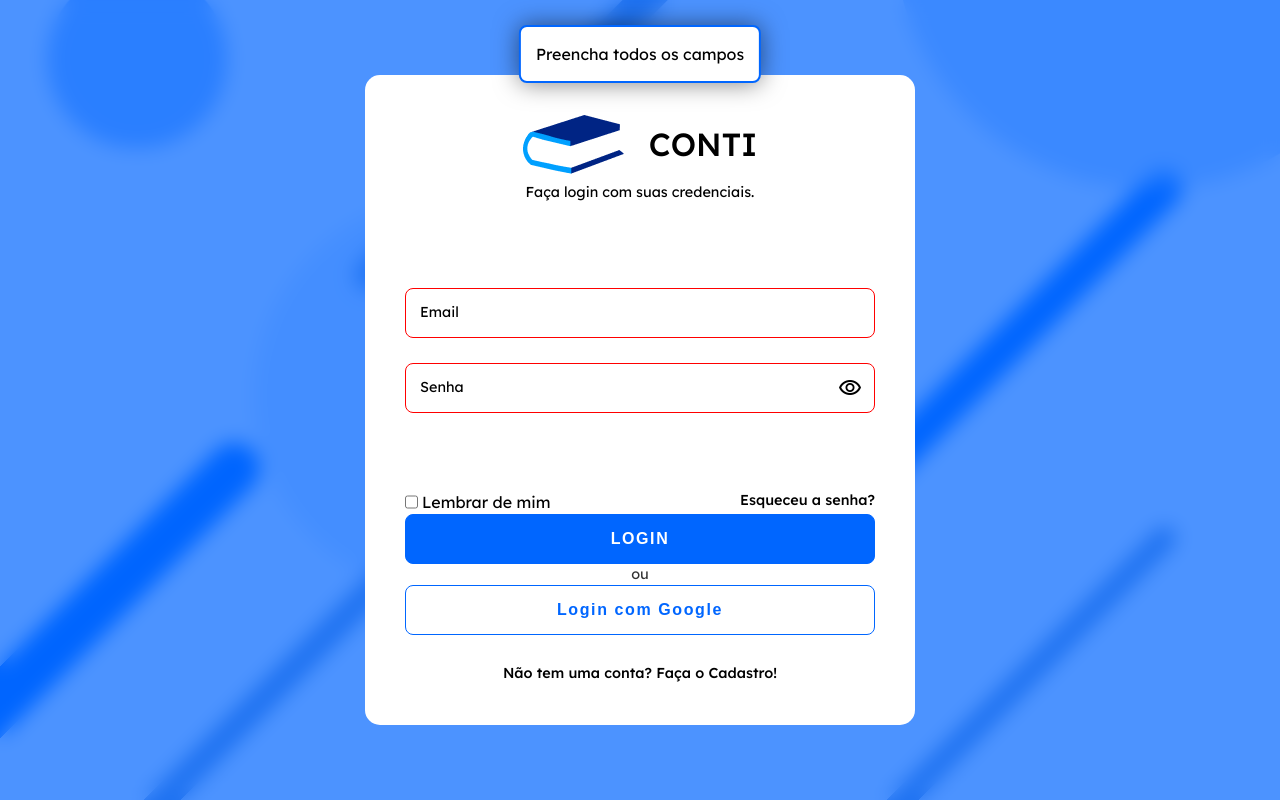
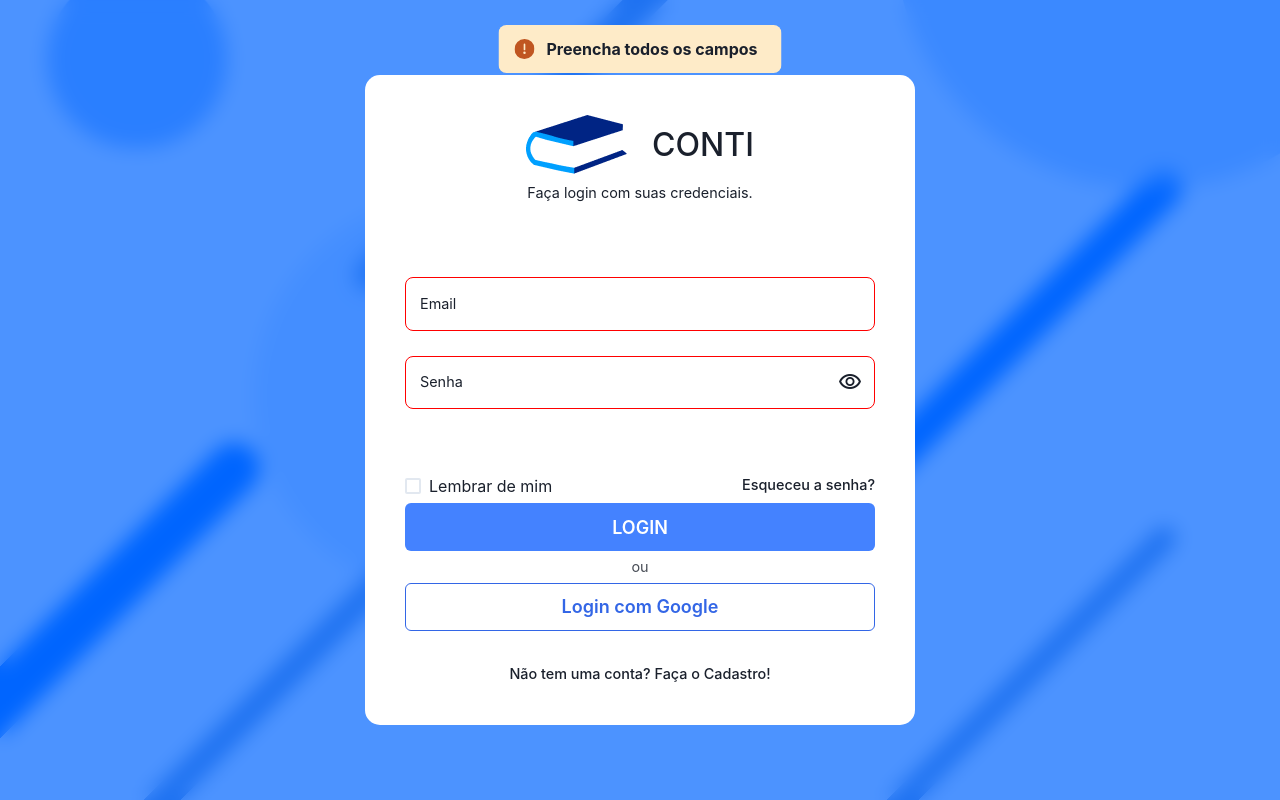
Before and after one commit to TCC-CTI-grupo-1/ConTI, a React (Vite) app in the folder client/: page / in a window 1280 px wide. Both pictures are taken after a click on the button "LOGIN". Built offline with nearby package versions, Linux system fonts and the light colour scheme.

Commit message:
Adição do chakra UI

```diff
--- a/client/package.json
+++ b/client/package.json
@@ -9,6 +9,10 @@
     "preview": "vite preview"
   },
   "dependencies": {
+    "@chakra-ui/react": "^2.8.2",
+    "@emotion/react": "^11.11.4",
+    "@emotion/styled": "^11.11.5",
+    "framer-motion": "^11.1.9",
     "react": "^18.2.0",
     "react-dom": "^18.2.0"
   },
--- a/client/src/App.tsx
+++ b/client/src/App.tsx
@@ -2,13 +2,14 @@ import { createRoot } from 'react-dom/client';
 import AlertBox from './components/AlertBox';
 import User from './components/user/User';
 
-
-const showAlert = (message: string) => {
+const showAlert = (message: string,
+    type?: 'error' | 'success' | 'warning' | 'info',
+    description?: string) => {
   const alertBoxContainer = document.getElementById('alert-box-container');
   if (alertBoxContainer) {
     const alertBox = document.createElement('div');
     alertBoxContainer.appendChild(alertBox);
-    createRoot(alertBox).render(<AlertBox message={message} />);
+    createRoot(alertBox).render(<AlertBox message={message} type={type} description={description} />);
     setTimeout(() => {
       alertBox.remove();
     }, 5000);
--- a/client/src/components/AlertBox.tsx
+++ b/client/src/components/AlertBox.tsx
@@ -1,14 +1,27 @@
+
+import {
+    Alert,
+    AlertIcon,
+    AlertTitle,
+    AlertDescription,
+    ChakraProvider,
+  } from '@chakra-ui/react'
 
 interface Props{
     message: string;
-
+    description?: string;
+    type?: 'error' | 'success' | 'warning' | 'info'
 }
-const AlertBox = ( {message}:Props ) => {
+const AlertBox = ( {message, type = 'error', description}:Props ) => {
 
     return (
-        <div id='alert-box'>
-            <div id='alert-message'>{message}</div>
-        </div>
+        <ChakraProvider>
+            <Alert status={type}>
+                <AlertIcon />
+                <AlertTitle>{message}</AlertTitle>
+                {description && <AlertDescription>{description}</AlertDescription>}
+            </Alert>
+        </ChakraProvider>
     );
 };
 
--- a/client/src/components/Button.tsx
+++ b/client/src/components/Button.tsx
@@ -1,22 +1,29 @@
-import loadingIcon from '../assets/loading.gif';
-
+//import loadingIcon from '../assets/loading.gif';
+import { Button } from '@chakra-ui/react';
 
 interface Props{
     text: string;
-    type?: 1 | 2;
+    type?: 'solid' | 'outline' | 'ghost' | 'link';
     onClick: () => void;
     loading?: boolean;
+    size?: 'lg' | 'md' | 'sm' | 'xs'
 }
 
-const Button = ({text, onClick, type = 1, loading = false}: Props) => {
+const LocalButton = ({text, onClick, type = 'solid', loading = false, size='lg'}: Props) => {
     return (
-        <button onClick={onClick} className={(type == 2 ? 'secondary' : '')
+        <Button variant={type} colorScheme='blue' width={'100%'}
+        onClick={onClick}
+        isLoading={loading}
+        size={size}>{text}</Button>
+    )
+}
+
+/*<button onClick={onClick} className={(type == 2 ? 'secondary' : '')
             + ' ' + (loading ? 'loading' : '')
         }>
              {!loading && <h3> {text} </h3>}
              {loading && <img src={loadingIcon} alt="Loading" />}
-        </button>
-    )
-}
+        </button>*/
 
-export default Button;
+
+export default LocalButton;
--- a/client/src/components/user/Login.tsx
+++ b/client/src/components/user/Login.tsx
@@ -21,6 +21,7 @@ const Login = ({changeLoginPage}:Props) => {
     const [password, setPassword] = useState('');
     const [remember, setRemember] = useState(false);
 
+
     //A ideia e que, se for true, todos os inputs recebem as "caixinhas vermelhas" em volta,
     //E não só de e-mail e senha, pedindo para que o usuario preencha os outros valores
     const[isInputsValid, setIsInputsValid] = useState(false);
@@ -37,7 +38,7 @@ const Login = ({changeLoginPage}:Props) => {
     async function handleLoginButtonClick(){
         if (email.length == 0 || password.length == 0) {
             setIsInputsValid(true);
-            showAlert('Preencha todos os campos');
+            showAlert('Preencha todos os campos', 'warning');
             return;
         }
         else{
--- a/client/src/components/user/Options.tsx
+++ b/client/src/components/user/Options.tsx
@@ -1,5 +1,6 @@
 import Button from "../Button"
 import { showAlert } from "../../App"
+import { Checkbox } from '@chakra-ui/react'
 
 interface Props{
     type: 'login' | 'signup'
@@ -13,18 +14,16 @@ const Options = ({type, onClick, changeScreen, loading, onRemember}: Props) => {
     return (
         <div id="options">
                     <div className="moreOptions">
-                        <div>
-                            <input type="checkbox" name="remember" id="remember" onClick={
-                                (e) => onRemember((e.target as HTMLInputElement).checked)
-                            }/>
-                            <label htmlFor="remember">Lembrar de mim</label>
-                        </div>
+                        <Checkbox
+                        onChange={(e) => {
+                            onRemember(e.target.checked)
+                        }}>Lembrar de mim</Checkbox>
                         <a>Esqueceu a senha?</a>
                     </div>
                     <Button text={type == 'login' ? 'LOGIN' : 'CADASTRAR-SE'} onClick={onClick}
                     loading={loading}/>
                     <p>ou</p>
-                    <Button text={'Login com Google'} type={2} onClick={() => {showAlert('GOOGLE!')}} />
+                    <Button text={'Login com Google'} type='outline' onClick={() => {showAlert('GOOGLE!', 'success')}} />
 
                     <div className="noAccount">
                         <a onClick={changeScreen}>{type=='signup' ? 'Já tem uma conta? Faça o login!' : 'Não tem uma conta? Faça o Cadastro!'}</a>
--- a/client/src/components/user/Signup.tsx
+++ b/client/src/components/user/Signup.tsx
@@ -84,7 +84,7 @@ const Signup = ({changeLoginPage}:Props) => {
     async function handleSignupButtonClick(){
         if (name.length == 0 || isEmailValid.length != 0 || isPasswordValid.length != 0) {
             setIsInputsValid(true);
-            showAlert('Preencha todos os campos');
+            showAlert('Preencha todos os campos', 'warning');
             return;
         }
         else{
@@ -107,10 +107,11 @@ const Signup = ({changeLoginPage}:Props) => {
                         children={<p>O nome que será usado em seu perfil</p>}
                         />
                     </>
-                    <Input name="email" label="Email" onChange={handleEmailChange} valid={email.length > 0 ? isEmailValid.length == 0 : undefined}
+                    <Input name="email" label="Email" onChange={handleEmailChange} valid={
+                        email.length > 0 || isInputsValid ? isEmailValid.length == 0 : undefined}
                     children={email.length > 0 ? getEmailValid() : null} />
                     <Input name="password" label="Senha" onChange={handlePasswordChange}
-                    valid={password.length > 0? isPasswordValid.length == 0 : undefined} type='password'
+                    valid={password.length > 0 || isInputsValid ? isPasswordValid.length == 0 : undefined} type='password'
                     children={password.length > 0 ? getPasswordValid() : null} />
                 </div>
 
--- a/client/src/index.scss
+++ b/client/src/index.scss
@@ -1,6 +1,12 @@
 
 @import url('https://fonts.googleapis.com/css2?family=Lexend:wght@400;500;600&display=swap');
 
+
+/*mudando o chakra */
+.chakra-alert
+{
+    border-radius: var(--border-radius);
+}
 .material-symbols-outlined {
   font-variation-settings:
   'FILL' 0,
@@ -52,6 +58,19 @@ input::-ms-clear {
   --border-radius: 8px;
 
   --font-size: 1rem;
+
+  //Reescrevendo chakra
+  --chakra-colors-blue-50: #ebf8ff !important; /* Mais clara */
+    --chakra-colors-blue-100: #cbe4ff !important;
+    --chakra-colors-blue-200: #aad0ff !important;
+    --chakra-colors-blue-300: #88bbff !important;
+    --chakra-colors-blue-400: #6697ff !important;
+    --chakra-colors-blue-500: #4482ff !important; /* Cor principal */
+    --chakra-colors-blue-600: #3366e6 !important;
+    --chakra-colors-blue-700: #2250cc !important;
+    --chakra-colors-blue-800: #113ab3 !important;
+    --chakra-colors-blue-900: #002699 !important; /* Mais escuro */
+
 }
 
 *{
@@ -193,7 +212,7 @@ input::-ms-clear {
   }
 }
 
-button.secondary{
+/*button.secondary{
   background-color: transparent;
   border: 1px solid var(--primary-color);
   & > h3{
@@ -257,7 +276,7 @@ button{
         left: 600px;
     }
 }
-
+*/
 
 a {
   font-weight: 500;
@@ -298,7 +317,9 @@ h2{
   z-index: 100;
   gap: var(--margin-2);
 }
-
+#alert-box-container > div{
+    animation: alertBoxAnimation 5s forwards;
+}
 #alert-box{
   border-radius: var(--border-radius);
   height: auto;
@@ -307,7 +328,6 @@ h2{
 
   border: 2px solid var(--primary-color);
   box-shadow: 0 0 25px rgba(0, 0, 0, 0.5);
-  animation: alertBoxAnimation 5s forwards;
 }
 
 @keyframes alertBoxAnimation{
@@ -393,7 +413,6 @@ h2{
   position: absolute;
   top: 0;
   left: 0;
-  z-index: -1;
 
   //Variaveis
   --c1: #8EBBFF;
@@ -413,7 +432,6 @@ h2{
 
   & > div:not(#color){
     position: absolute;
-    z-index: -1;
     transition: 1s;
   }
 
@@ -632,6 +650,7 @@ h2{
   flex-direction: column;
   align-items: center;
   justify-content: space-between;
+  z-index: 2;
 
   & > #logo{
     gap: var(--margin-2);
@@ -675,6 +694,7 @@ h2{
   & > #options{
     width: 100%;
     display: flex;
+    gap: 5px;
     align-items: center;
     flex-direction: column;
     position: relative;
--- a/client/src/main.tsx
+++ b/client/src/main.tsx
@@ -2,9 +2,13 @@ import React from 'react'
 import ReactDOM from 'react-dom/client'
 import App from './App.tsx'
 import './index.scss'
+import { ChakraProvider } from '@chakra-ui/react';
+
 
 ReactDOM.createRoot(document.getElementById('root')!).render(
-  <React.StrictMode>
-    <App />
-  </React.StrictMode>,
+    <ChakraProvider>
+        <React.StrictMode>
+            <App />
+        </React.StrictMode>
+    </ChakraProvider>,
 )
```
Also changed, not shown: 1 other file (tests, documents, lock files or other folders).
